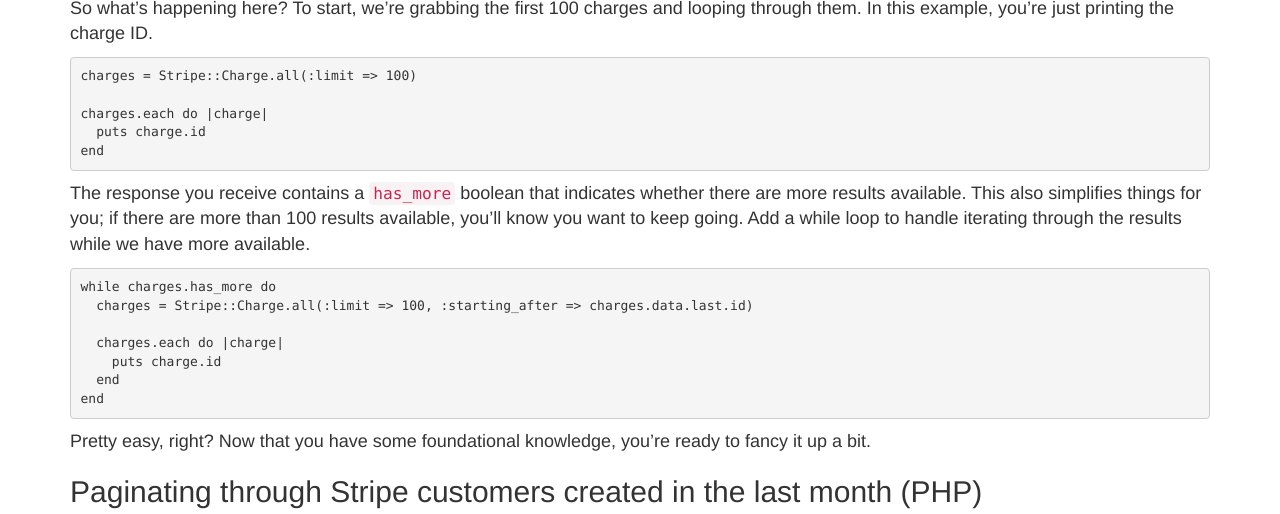
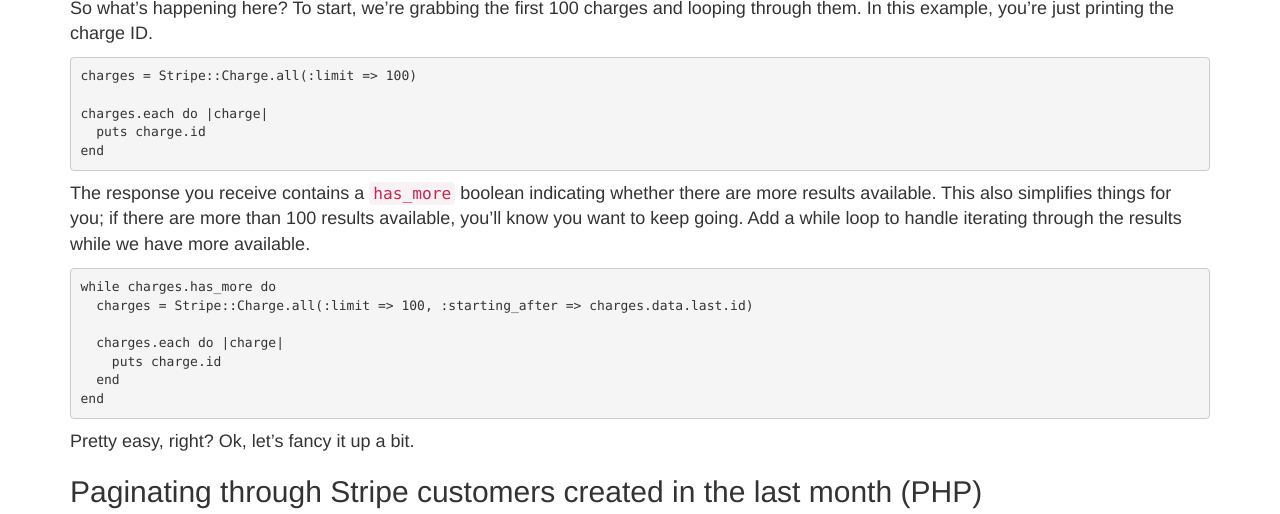
Before and after one commit to adamjstevenson/adamjstevenson.github.io, a Jekyll site: the page built from _posts/2015-11-22-understanding-pagination-with-the-stripe-api-by-example.md, in a window 1280 px wide and 900 px high, scrolled down 1225 px, cut to the strip 77-591 px from the top of the window. Built offline with Jekyll 4.4.1, drawn with Linux system fonts in a browser that asks for light colours; nearby versions of some CDN libraries; Markdown is read by kramdown in place of the engine named in the settings.

Commit message:
more minor edits

````diff
--- a/_posts/2015-11-22-understanding-pagination-with-the-stripe-api-by-example.md
+++ b/_posts/2015-11-22-understanding-pagination-with-the-stripe-api-by-example.md
@@ -33,7 +33,7 @@
 end
 ```
 
-The response you receive contains a `has_more` boolean that indicates whether there are more results available. This also simplifies things for you; if there are more than 100 results available, you'll know you want to keep going. Add a while loop to handle iterating through the results while we have more available.
+The response you receive contains a `has_more` boolean indicating whether there are more results available. This also simplifies things for you; if there are more than 100 results available, you'll know you want to keep going. Add a while loop to handle iterating through the results while we have more available.
 
 ```
 while charges.has_more do
@@ -45,7 +45,7 @@
 end
 ```
 
-Pretty easy, right? Now that you have some foundational knowledge, you're ready to fancy it up a bit.
+Pretty easy, right? Ok, let's fancy it up a bit.
 
 ## Paginating through Stripe customers created in the last month (PHP)
 <script src="https://gist.github.com/adamjstevenson/1832de416338e0fe579a.js"></script>
````
